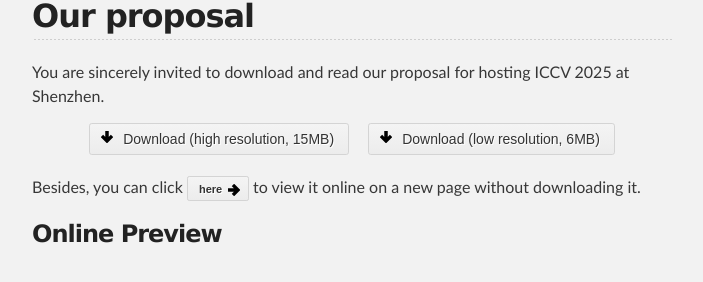
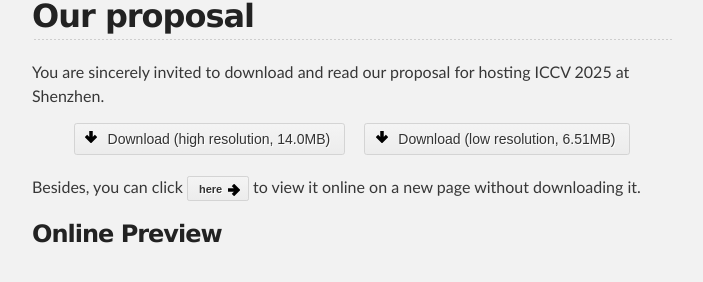
Before and after one commit to iccv2025shenzhen/iccv2025shenzhen, a Jekyll site: the page built from index.md, in a window 1280 px wide and 900 px high, scrolled down 2267 px. Shown: the part 129-411 px from the top of the window, without its empty margins (288-991 px from the left). Built offline with Jekyll 4.4.1, drawn with Linux system fonts in a browser that asks for light colours; our own code applies the rules of GitHub Pages for plain Markdown files.

Commit message:
Update index.md

```diff
--- a/index.md
+++ b/index.md
@@ -66,9 +66,9 @@
 You are sincerely invited to download and read our proposal for hosting ICCV 2025 at Shenzhen.
 
 <div class="center-div">
-<a href="https://iccv2025shenzhen.github.io/assets/file/ICCV2025shenzhen.pdf" class="button big icon arrowdown">Download (high resolution, 15MB)</a>
+<a href="https://iccv2025shenzhen.github.io/assets/file/ICCV2025shenzhen.pdf" class="button big icon arrowdown">Download (high resolution, 14.0MB)</a>
 
-<a href="https://iccv2025shenzhen.github.io/assets/file/ICCV2025shenzhen_compact.pdf" class="button big icon arrowdown">Download (low resolution,  6MB)</a>
+<a href="https://iccv2025shenzhen.github.io/assets/file/ICCV2025shenzhen_compact.pdf" class="button big icon arrowdown">Download (low resolution, 6.51MB)</a>
 </div>
 
 Besides, you can click <a href="/ICCV2025shenzhen.html" class="button primary icon arrowright">here</a> to view it online on a new page without downloading it.
```
